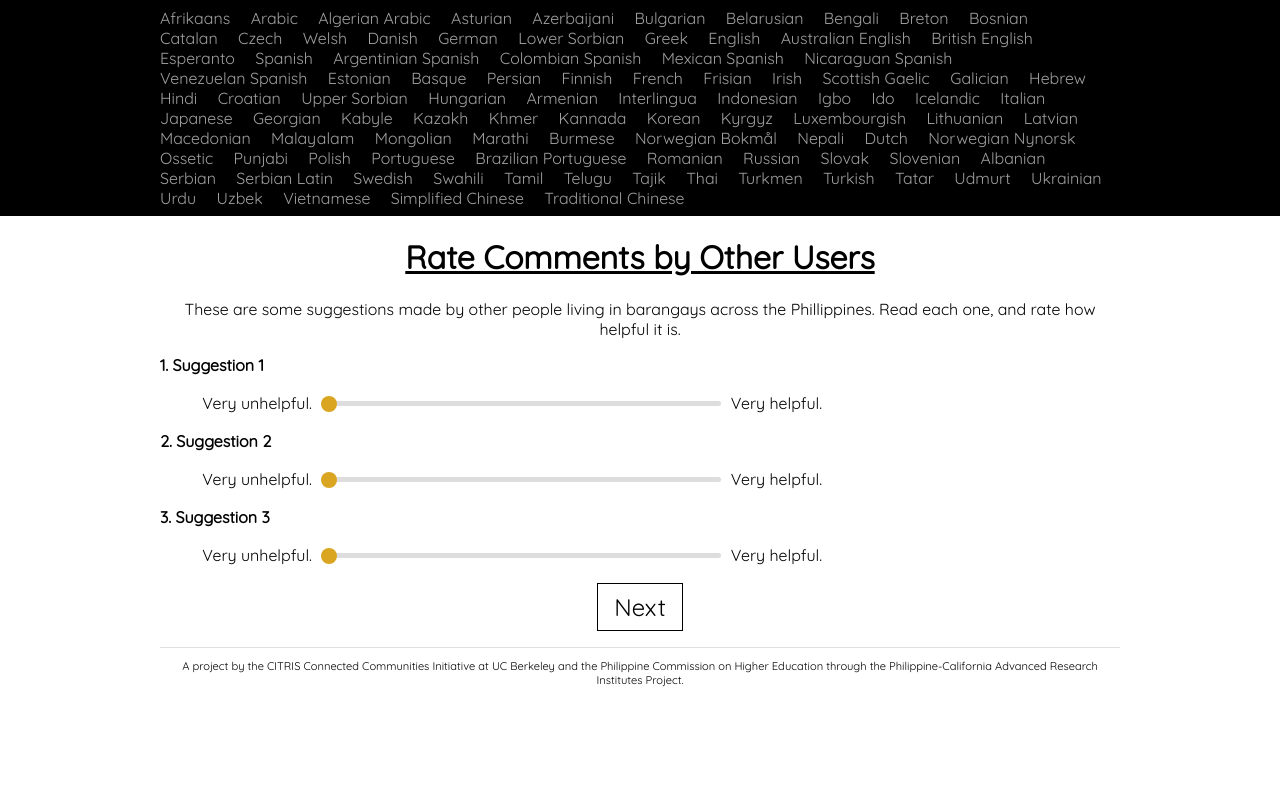
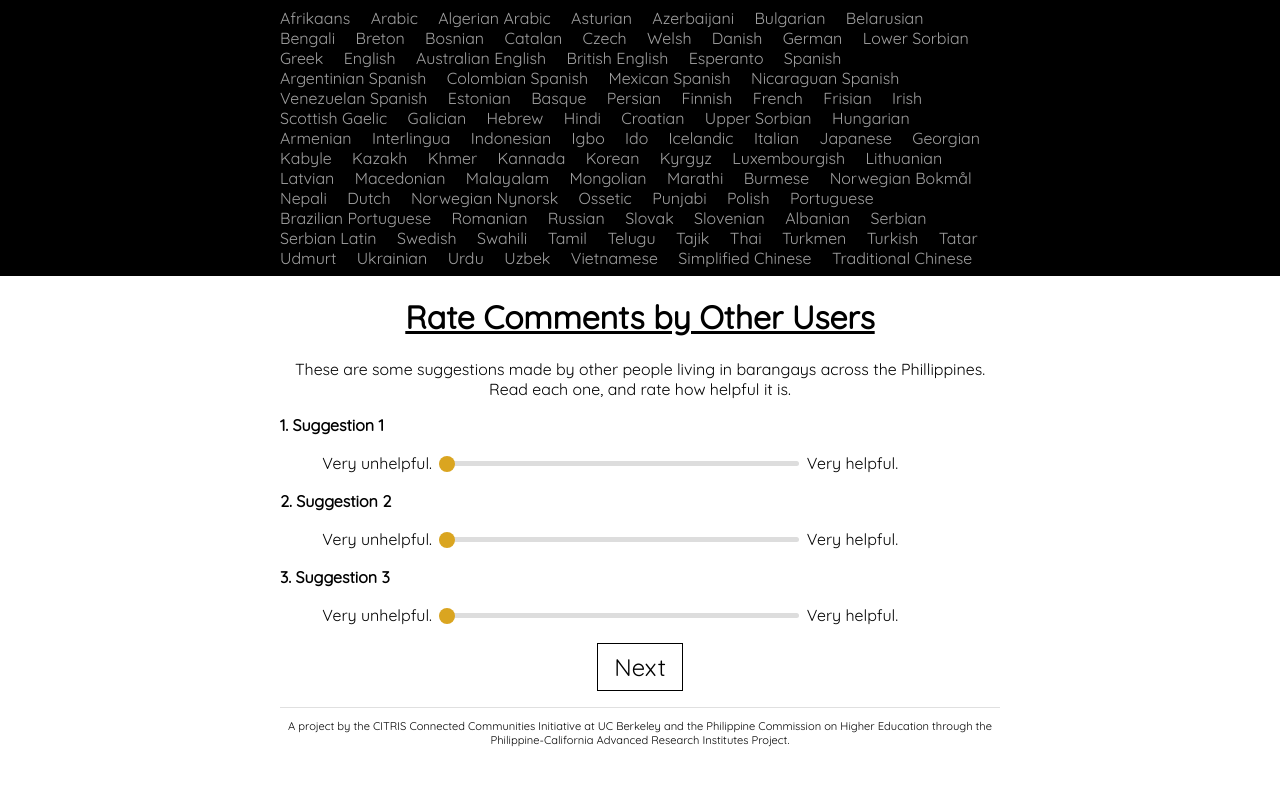
Before and after one commit to BerkeleyAutomation/malasakit, a Django app: template malasakit-django/pcari/templates/rate-comments.html in a window 1280 px wide. Shown: the top 786 px of the page. Run offline with Django 3.2, Linux system fonts and the light colour scheme; the template is opened without the code that fills it, so the values that code supplies are empty.

Commit message:
Added support + migration for supporting range and number input types. Will stylize in html later

```diff
--- a/malasakit-django/pcari/static/css/main.css
+++ b/malasakit-django/pcari/static/css/main.css
@@ -31,8 +31,9 @@ input[type=number], input[type=text-field], select {
 
 input[type=range] {
     -webkit-appearance: none;
+    margin: 0 auto;
     border: 1px solid white;
-    width: 400px;
+    width: 50%;
 }
 
 input[type=range]::-webkit-slider-runnable-track {
@@ -175,17 +176,10 @@ hr {
 }
 
 .container {
-  max-width: 960px;
+  max-width: 720px;
   margin: 0 auto;
   padding-left: 0.5rem;
   padding-right: 0.5rem;
-}
-
-.page-specific-content {
-  max-width: 960px;
-  margin: 0 auto;
-  padding-left: 7.5rem;
-  padding-right: 7.5rem;
 }
 
 table {
--- a/malasakit-django/pcari/templates/base.html
+++ b/malasakit-django/pcari/templates/base.html
@@ -32,26 +32,29 @@
         </ul>
       </div>
     </nav>
-    <page-specific-content>
-      <div class="page-specific-content">
     <header>
+      <div class="container">
         <h1 id="main-heading">{% block main-heading %}Malasakit{% endblock %}</h1>
+      </div>
     </header>
     <page-summary>
+      <div class="container">
         <center>
           <p id="page-summary">
             {% block page-summary %}
               {% blocktrans trimmed %}
               {% endblocktrans %}
             {% endblock %}
+          </p>
         </center>
+      </div>
     </page-summary>
     <main>
+      <div class="container">
         {% block content %}
         {% endblock %}
+      </div>
     </main>
-      </div>
-    </page-specific-content>
     <footer>
       <div class="container">
         <hr>
```
Also changed, not shown: malasakit-django/pcari/models.py (+9 -0 lines), malasakit-django/pcari/templates/quantitative-questions.html (+9 -2 lines), malasakit-django/pcari/views.py (+7 -3 lines). Lines whose indentation alone changed are shown as unchanged.
